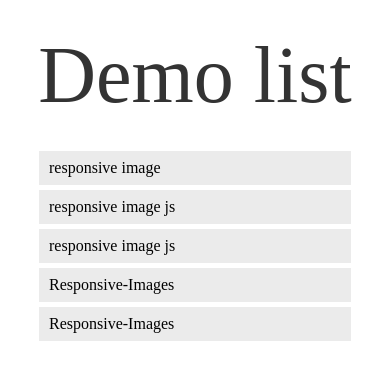
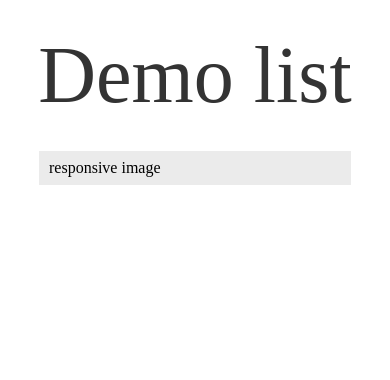
Before and after one commit to wwhong/wwhong.github.io, a plain HTML site: page index.html in a window 390 px wide. Drawn offline with Linux system fonts and the light colour scheme; a web font is replaced by a local one.

Commit message:
deleted responsive images

```diff
--- a/index.html
+++ b/index.html
@@ -45,10 +45,6 @@
 	<h1>Demo list</h1>
 	<ul class="link-list">
 		<li><a href="r_image.html" class="link-item">responsive image</a></li>
-		<li><a href="responsive_image.html" class="link-item">responsive image js</a></li>
-		<li><a href="responsive_image.html" class="link-item">responsive image js</a></li>
-		<li><a href="Responsive-Images/demo.html" class="link-item">Responsive-Images</a></li>
-		<li><a href="Responsive-Images/demo.html" class="link-item">Responsive-Images</a></li>
 	</ul>
 </body>
 </html>
```
